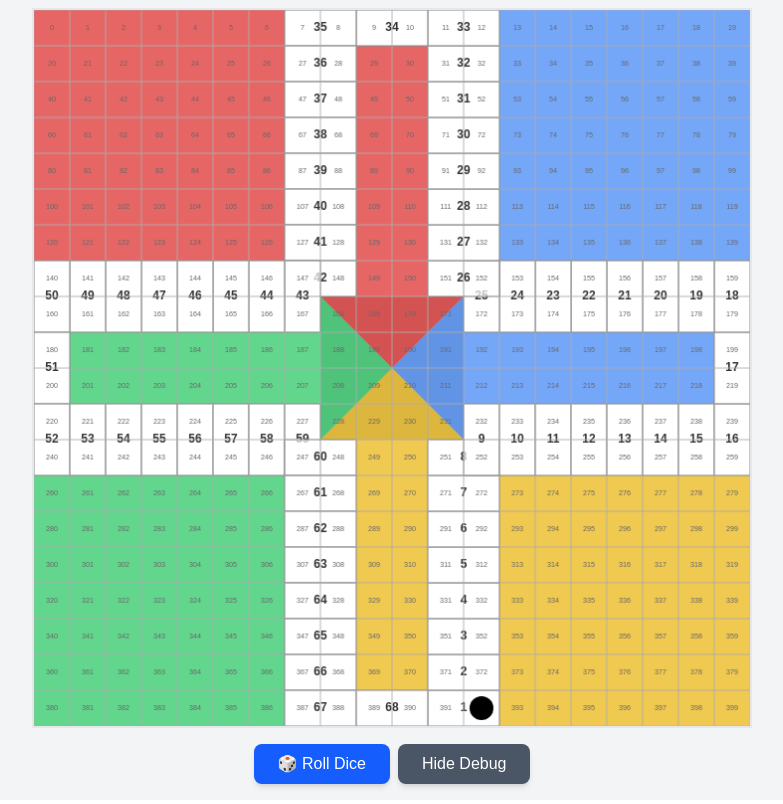
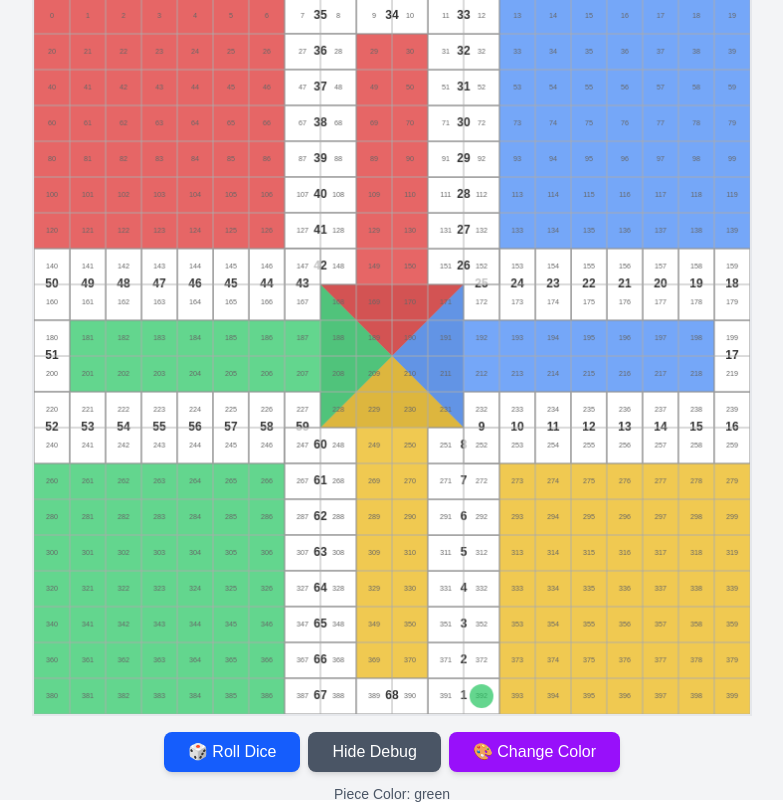
Before and after one commit to brahmharsh/ctm2, a Next.js app: page /game in a window 1280 px wide. Shown: the whole page, without its empty margins (248-1031 px from the left). Built offline with nearby package versions, Linux system fonts and the light colour scheme.

Commit message:
Update page.js

```diff
--- a/src/app/game/page.js
+++ b/src/app/game/page.js
@@ -9,6 +9,7 @@ export default function Home() {
   const pieceIndexRef = useRef(0); // <-- persist piece position
   const currentGameCellRef = useRef(1); // Track current game cell number
   const [debug, setDebug] = useState(true); // Debug state to show/hide cell numbers
+  const [pieceColor, setPieceColor] = useState(""); // State to store piece color
 
   // Global color definitions
   const colors = {
@@ -18,6 +19,14 @@ export default function Home() {
     yellow: "rgba(234, 179, 8, 0.7)", // Consistent yellow
     black: "rgba(0, 0, 0, 1)", // Black for pieces
   };
+
+  // Initialize random piece color on component mount
+  useEffect(() => {
+    const colorOptions = ["red", "blue", "green", "yellow"];
+    const randomColor =
+      colorOptions[Math.floor(Math.random() * colorOptions.length)];
+    setPieceColor(randomColor);
+  }, []);
 
   useEffect(() => {
     const canvas = canvasRef.current;
@@ -351,8 +360,8 @@ export default function Home() {
         }
       }
 
-      // Draw piece
-      ctx.fillStyle = colors.black;
+      // Draw piece with the assigned color
+      ctx.fillStyle = colors[pieceColor];
       ctx.beginPath();
       ctx.arc(piece.px, piece.py, cellSize / 3, 0, Math.PI * 2);
       ctx.fill();
@@ -448,7 +457,7 @@ export default function Home() {
     init();
     window.addEventListener("resize", init);
     return () => window.removeEventListener("resize", init);
-  }, [debug]); // Add debug as a dependency to redraw when it changes
+  }, [debug, pieceColor]); // Add pieceColor as a dependency
 
   const rollDice = () => {
     const dice = Math.floor(Math.random() * 6) + 1;
@@ -467,6 +476,13 @@ export default function Home() {
 
   const toggleDebug = () => {
     setDebug(!debug);
+  };
+
+  const changeColor = () => {
+    const colorOptions = ["red", "blue", "green", "yellow"];
+    const randomColor =
+      colorOptions[Math.floor(Math.random() * colorOptions.length)];
+    setPieceColor(randomColor);
   };
 
   return (
@@ -488,8 +504,15 @@ export default function Home() {
         >
           {debug ? "Hide" : "Show"} Debug
         </button>
+        <button
+          onClick={changeColor}
+          className="px-6 py-2 bg-purple-600 text-white rounded-lg shadow-md hover:bg-purple-700"
+        >
+          🎨 Change Color
+        </button>
       </div>
       <p ref={diceResultRef} className="mt-2 text-lg font-semibold"></p>
+      <p className="mt-1 text-sm text-gray-600">Piece Color: {pieceColor}</p>
     </div>
   );
 }
```
